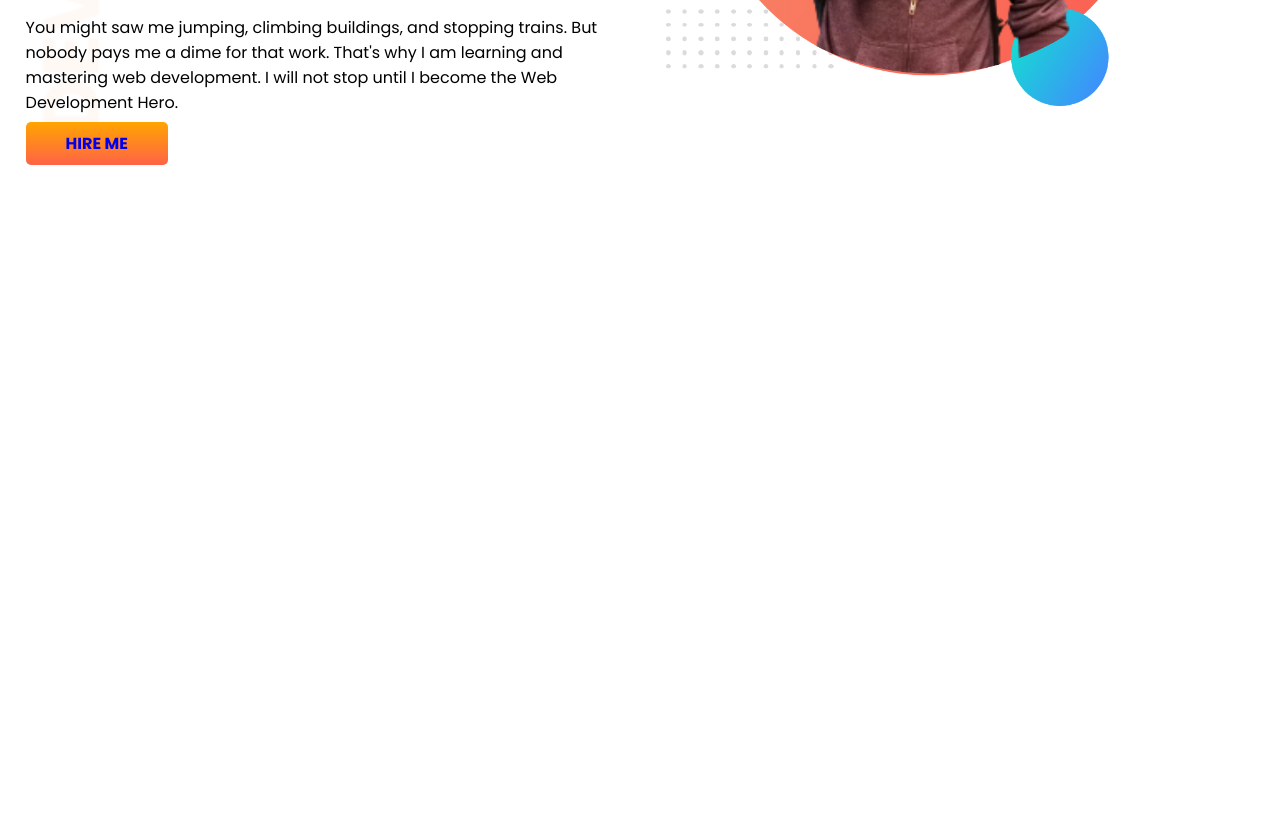
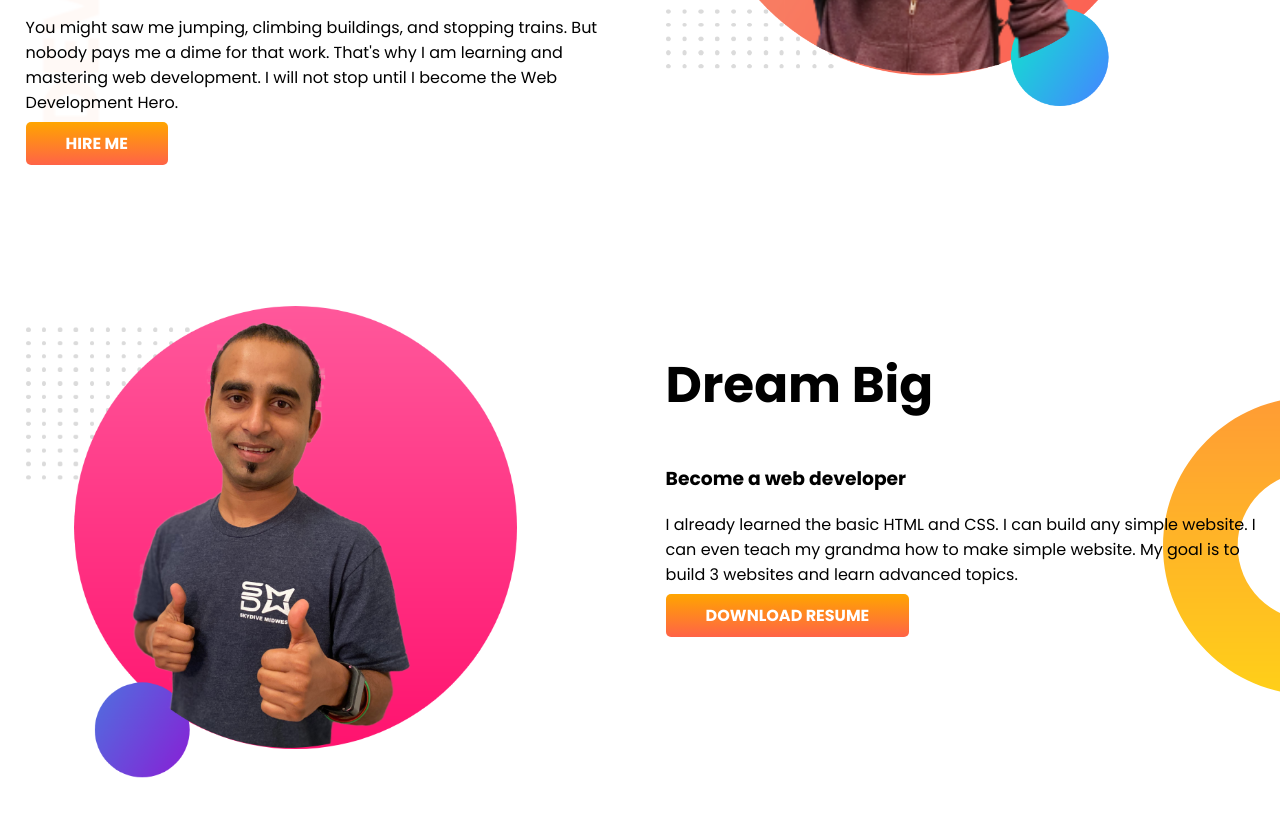
Before and after one commit to MahamudaM/devoloperProtfolio, a plain HTML site: page Index.html in a window 1280 px wide. Shown: the part 382-1198 px from the top of the page. Before the commit the page ends 800 px from the top, so only its background shows below. Drawn offline with Linux system fonts and the light colour scheme.

Commit message:
dream big added

```diff
--- a/Index.html
+++ b/Index.html
@@ -18,6 +18,17 @@
     </div>
     <div class="hadding">  <img src="images/jonkarbai.png" alt=""></div>
   </section>
+  <section id="dreamBig">
+    <div class="hadding" >
+        <img src="images/jhankar2.png" alt="">
+    </div>
+    <div class="hadding">
+        <h1>Dream Big</h1>
+        <h3>Become a web developer</h3>
+        <p>I already learned the basic HTML and CSS. I can build any simple website. I can even teach my grandma how to make simple website. My goal is to build 3 websites and learn advanced topics.</p>
+        <a class="linkBtn" target="_blank" href="#">DOWNLOAD RESUME</a>
+    </div>
+  </section>
 
   </body>
 </html>
--- a/style.css
+++ b/style.css
@@ -12,6 +12,7 @@ h1{
 }
 section{
     display:flex;
+    margin-bottom:150px;
 }
 .hadding{
     width:50%;
@@ -26,9 +27,15 @@ section{
     padding: 10px 40px;
     font-weight: 700;
     border-radius: 5px;
+    color:white;
 }
 #bannarsImg{
     background:url(images/top-banner.png);
     background-repeat:no-repeat;
     background-size:cover;
 }
+#dreamBig{
+    background:url(images/dream-bg.png);
+    background-repeat:no-repeat;
+    background-position:right;
+}
```
